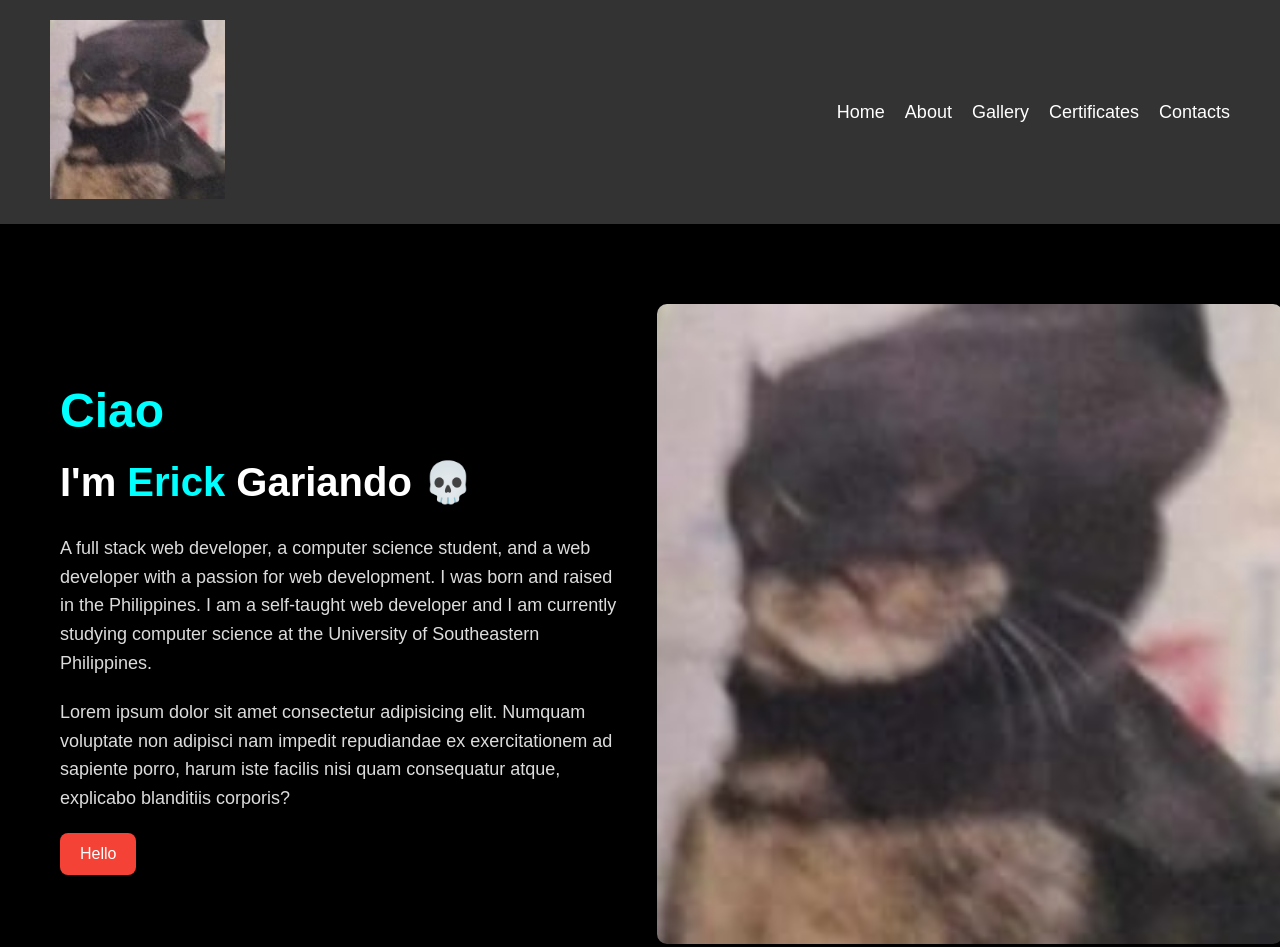
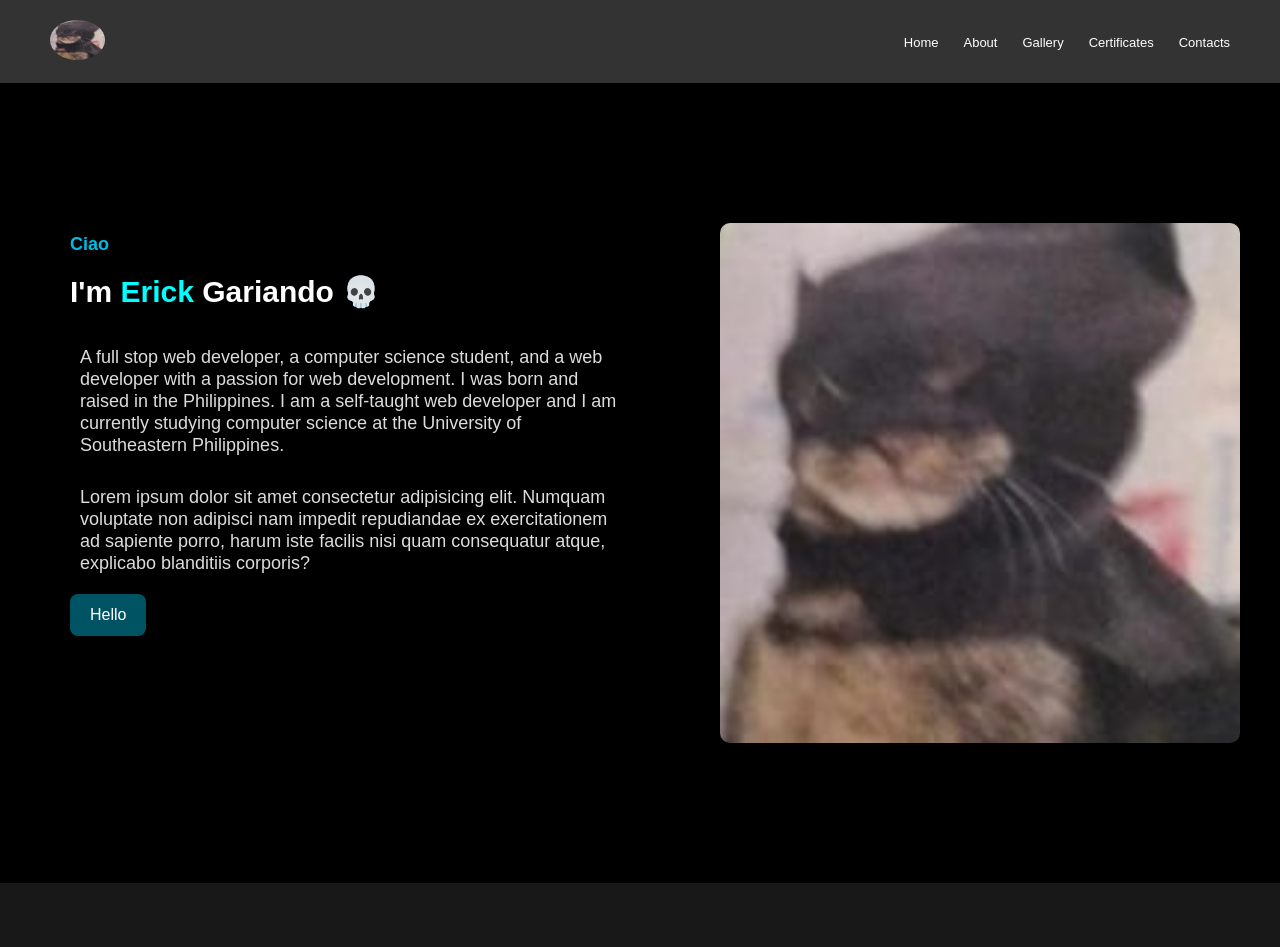
Before and after one commit to egariando/my-website, a plain HTML site: page my-website/website/index.html in a window 1280 px wide. After the commit the page ends 883 px from the top, so only its background shows below. Drawn offline with Linux system fonts and the light colour scheme.

Commit message:
added some changes

```diff
--- a/my-website/website/index.html
+++ b/my-website/website/index.html
@@ -10,7 +10,7 @@
     <section class="header">
       <nav>
         <a href="index.html">
-          <img src="/assets/batcat.jpeg" alt="pusangbatman" />
+          <img src="/my-website/website/assets/batcat.jpeg" alt="pusangbatman" />
         </a>
         <ul class="nav-bar">
           <li><a href="index.html">Home</a></li>
@@ -25,7 +25,7 @@
           <h1>Ciao</h1>
           <h3 class="name-span">I'm <span>Erick</span> Gariando &#128128;</h3>
           <p>
-            A full stack web developer, a computer science student, and a web
+            A full stop web developer, a computer science student, and a web
             developer with a passion for web development. I was born and raised
             in the Philippines. I am a self-taught web developer and I am
             currently studying computer science at the University of
@@ -40,7 +40,7 @@
           <button class="haler-button">Hello</button>
         </div>
         <div class="img-div">
-          <img src="/website/assets/batcat.jpeg" alt="Image of batcat" />
+          <img src="/my-website/website/assets/batcat.jpeg" alt="Image of batcat" />
         </div>
       </div>
     </section>
--- a/my-website/website/style.css
+++ b/my-website/website/style.css
@@ -1,105 +1,136 @@
-/* * {
+* {
   margin: 0;
   padding: 0;
   font-family: "Montserrat", sans-serif;
+  box-sizing: border-box;
 }
 
-.header {
-  min-height: 100vh;
-  width: 100%;
-  background-position: center;
-  background-size: cover;
-  position: relative;
-  background-color: black;
+body {
+  background-color: #181818;
+  color: #fff;
 }
 
 nav {
   display: flex;
-  padding: 2% 5%;
+  padding: 20px 50px;
   justify-content: space-between;
   align-items: center;
-  background: #989898;
-  box-sizing: border-box;
+  background: #333;
+  box-shadow: 0 4px 10px rgba(0, 0, 0, 0.3);
+}
+
+nav .nav-bar {
+  display: flex;
+  list-style: none;
+  gap: 25px;
+}
+
+nav .nav-bar li {
+  position: relative;
 }
 
 nav img {
-  width: 65px;
+  width: 55px;
   border-radius: 50%;
-  height: 60px;
+  height: 40px;
 }
 
-.nav-bar {
-  flex: 1;
-  text-align: right;
+nav a {
+  color: #ffffff;
+  text-decoration: none;
+  font-size: 13px;
+  transition: color 0.3s ease;
 }
 
-.nav-bar ul li {
-  list-style: none;
-  display: inline-block;
-  padding: 8px 12px;
-  position: relative;
+nav a:hover {
+  color: #f44336;
 }
 
-.nav-bar ul li a {
-  color: black;
-  text-decoration: none;
-  font-size: 15px;
+nav .nav-bar li::after {
+  content: "";
+  width: 0;
+  height: 2px;
+  background: #f44336;
+  position: absolute;
+  bottom: -5px;
+  left: 0;
+  transition: width 0.3s ease;
 }
 
-.nav-bar ul li::after {
-  content: "";
-  width: 0%;
-  height: 2px;
-  background: #f44336;
-  display: block;
-  margin: auto;
-  transition: 0.5s;
-}
-
-.nav-bar ul li:hover::after {
+nav .nav-bar li:hover::after {
   width: 100%;
 }
 
-#hello {
-  background-color: #000000;
+/* laman to ng index/home page */
+.text-body {
+  display: flex;
+  justify-content: space-between;
+  align-items: center;
+  background: #000;
+  color: #fff;
+  height: 100vh;
+  padding: 40px;
+  gap: 50px;
+}
+
+.text-box {
+  width: 80%;
+  padding: 30px;
+  line-height: 1.6;
+  margin-bottom: 100px;
+}
+
+.text-body h1 {
+  font-size: 18px;
+  color: #00BCE3;
+  font-weight: 700;
+}
+
+.text-body h3 {
+  font-size: 30px;
+  margin-bottom: 20px;
+}
+
+.text-body span {
+  font-size: 30px;
+  margin-bottom: 20px;
+  color: #00ffff;
+}
+
+.text-body p {
+  font-size: 18px;
+  margin-bottom: 10px;
+  color: #dcdcdc;
 }
 
 button {
-  border-radius: 4px;
-  width: 80px;
+  background-color: #005363;
+  color: white;
+  border: none;
+  padding: 12px 20px;
+  font-size: 16px;
+  cursor: pointer;
+  border-radius: 8px;
+  transition: background-color 0.3s ease, transform 0.3s ease;
 }
 
-.text-box {
-  width: 90%;
-  font-size: 35px;
-  color: #ffffff;
-  position: absolute;
-  top: 50%;
-  left: 50%;
-  transform: translate(-50%, -60%);
-  border: 5px solid white;
-  padding: 50px;
-}
-.text-box h1 {
-  font-size: 20px;
-  margin-bottom: 10px;
+.img-div {
+  width: 45%;
+  display: flex;
+  justify-content: center;
+  align-items: center;
 }
 
-.text-box p {
-  font-size: 18px;
-  color: white;
-  margin: 30px 0;XZZ
+.img-div img {
+  width: 65vh;
+  border-radius: 10px;
+  box-shadow: 10px;
+  height: 65vh;
 }
+/* end ng index/home page */
 
-.haler-button {
-  padding: 10px;
-  border-radius: 10px;
-  cursor: pointer;
-  font-size: 15px;
-}
-
-
-/* .web {
+/* simula ng about page */
+.web {
   width: 80%;
   margin: 0 auto;
   padding-top: 100px;
@@ -122,7 +153,7 @@ p {
 
 .web-column {
   flex-basis: 30%;
-  background: #989898;
+  background: #404040;
   border-radius: 10px;
   margin-bottom: 5%;
   padding: 20px 12px;
@@ -131,133 +162,18 @@ p {
 
 h3 {
   font-weight: 600;
-  color: white;
+  color: #ffffff;
   margin: 10px 0;
 }
 
 .web-column {
   box-shadow: 10px 10px;
-} */
-
-* {
-  margin: 0;
-  padding: 0;
-  font-family: "Montserrat", sans-serif;
-  box-sizing: border-box;
 }
-
-body {
-  background-color: #000;
-  color: #fff;
-}
-
-nav {
-  display: flex;
-  padding: 20px 50px;
-  justify-content: space-between;
-  align-items: center;
-  background: #333; /* Darker background for nav */
-  box-shadow: 0 4px 10px rgba(0, 0, 0, 0.3); /* Adds a subtle shadow for depth */
-}
-
-nav .nav-bar {
-  display: flex;
-  list-style: none;
-  gap: 20px; /* Increased gap for better spacing */
-}
-
-nav .nav-bar li {
-  position: relative;
-}
-
-nav a {
-  color: #ffffff;
-  text-decoration: none;
-  font-size: 18px;
-  transition: color 0.3s ease;
-}
-
-nav a:hover {
-  color: #f44336; /* Changes link color on hover */
-}
-
-nav .nav-bar li::after {
-  content: "";
-  width: 0;
-  height: 2px;
-  background: #f44336;
-  position: absolute;
-  bottom: -5px;
-  left: 0;
-  transition: width 0.3s ease;
-}
-
-nav .nav-bar li:hover::after {
-  width: 100%;
-}
-
-.text-body {
-  display: flex;
-  justify-content: space-between;
-  align-items: center;
-  background: #000;
-  color: #fff;
-  height: 100vh;
-  padding: 40px;
-  gap: 50px;
-}
-
-.text-box {
-  width: 80%;
-  padding: 20px;
-  line-height: 1.6;
-}
-
-.text-body h1 {
-  font-size: 48px;
-  color: #00ffff;
-  font-weight: 700;
-  text-shadow: 2px 2px 4px rgba(0, 0, 0, 0.5);
-}
-
-.text-body h3 {
-  font-size: 40px;
-  margin-bottom: 20px;
-}
-
-.text-body span {
-  font-size: 40px;
-  margin-bottom: 20px;
-  color: #00ffff;
-}
-
-.text-body p {
-  font-size: 18px;
-  margin-bottom: 20px;
-  color: #dcdcdc;
-}
-
-button {
-  background-color: #f44336;
-  color: white;
-  border: none;
-  padding: 12px 20px;
-  font-size: 16px;
-  cursor: pointer;
-  border-radius: 8px;
-  transition: background-color 0.3s ease, transform 0.3s ease;
-}
+/* end ng about page sa ngayon */
 
 .img-div {
-  width: 45%;
-  display: flex;
-  justify-content: center;
-  align-items: center;
+  width: 65vh;
+  border-radius: 10px;
+  box-shadow: 10px;
+  height: 65vh;
 }
-
-.img-div img {
-  width: 80vh;
-  border-radius: 10px;
-  box-shadow: 0 8px 20px rgba(0, 0, 0, 0.5);
-  height: 80vh;
-}
```
Also changed, not shown: my-website/website/about.html (+17 -41 lines), my-website/website/cert.html (+10 -51 lines), my-website/website/contact.html (+10 -17 lines), my-website/website/gallery.html (+17 -14 lines).
